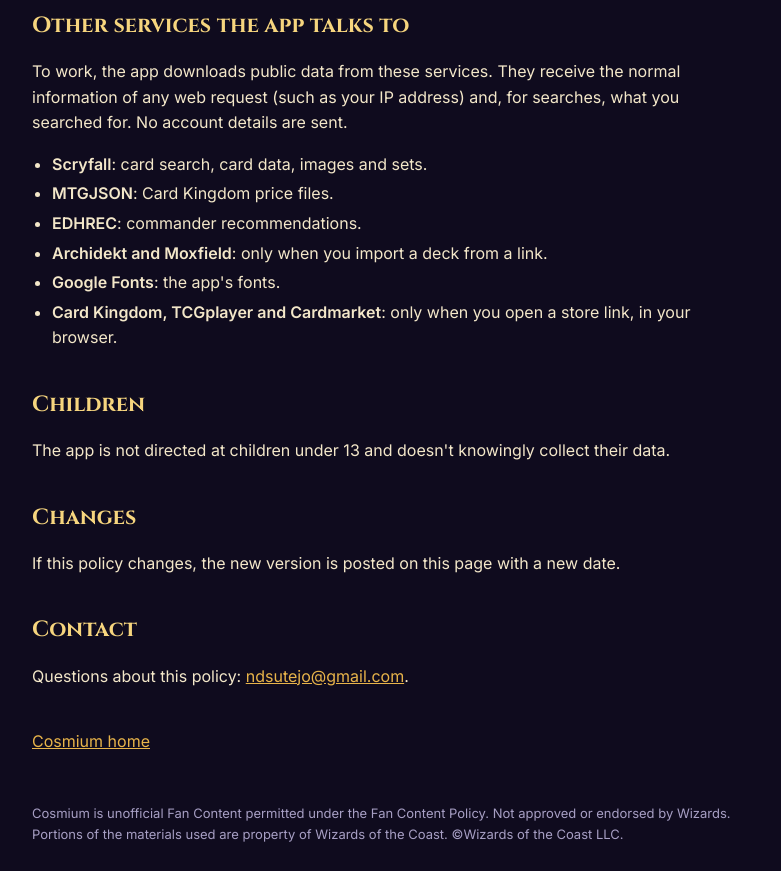
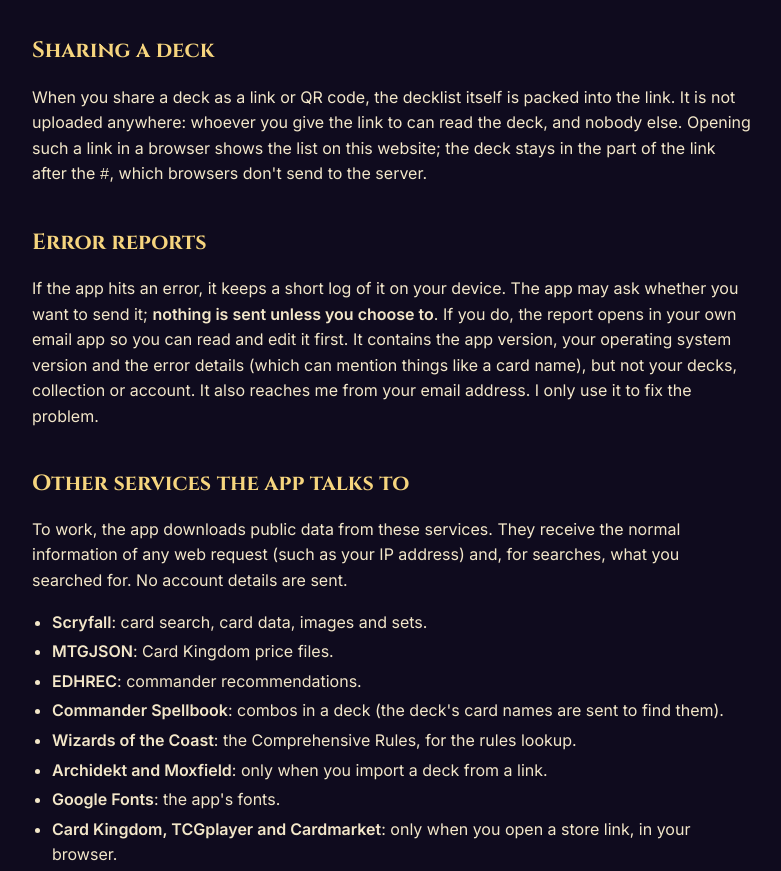
Before and after one commit to HDWKG/HDWKG.github.io, a plain HTML site: page cosmium/privacy.html in a window 1280 px wide. Shown: the part 1322-2193 px from the top of the page, without its empty margins (248-1029 px from the left). Drawn offline with Linux system fonts and the light colour scheme.

Commit message:
Cosmium privacy policy: error reports, deck share links, Commander Spellbook, rules download
Co-Authored-By: Claude Opus 5.5 <noreply@anthropic.com>

```diff
--- a/cosmium/privacy.html
+++ b/cosmium/privacy.html
@@ -11,15 +11,16 @@
 <body>
 <main>
   <h1>Privacy policy</h1>
-  <p class="muted">Cosmium · Last updated 14 November 2026</p>
+  <p class="muted">Cosmium · Last updated 17 November 2026</p>
 
   <p>Cosmium ("the app") is a free Magic: The Gathering deck builder,
-  collection tracker, card scanner, card search and life counter for Android
-  and Windows,
+  collection tracker, card scanner, card search, playtester and life counter
+  for Android and Windows,
   made by an individual developer ("I"). This policy explains what data the
   app uses and why. The short version: <strong>your data stays on your
   device, and in your own Google Drive if you choose to sign in. I don't run
-  a server and I never receive your data.</strong></p>
+  a server, the app has no ads or analytics, and I never receive your data
+  unless you email me an error report yourself.</strong></p>
 
   <h2>Data stored on your device</h2>
   <p>Your decks, collection, folders, settings, life tracker games, recently
@@ -69,6 +70,23 @@
       <a href="https://myaccount.google.com/permissions">myaccount.google.com/permissions</a>.</li>
   </ul>
 
+  <h2>Sharing a deck</h2>
+  <p>When you share a deck as a link or QR code, the decklist itself is
+  packed into the link. It is not uploaded anywhere: whoever you give the
+  link to can read the deck, and nobody else. Opening such a link in a
+  browser shows the list on this website; the deck stays in the part of the
+  link after the <code>#</code>, which browsers don't send to the server.</p>
+
+  <h2>Error reports</h2>
+  <p>If the app hits an error, it keeps a short log of it on your device.
+  The app may ask whether you want to send it; <strong>nothing is sent
+  unless you choose to</strong>. If you do, the report opens in your own
+  email app so you can read and edit it first. It contains the app version,
+  your operating system version and the error details (which can mention
+  things like a card name), but not your decks, collection or account. It
+  also reaches me from your email address. I only use it to fix the
+  problem.</p>
+
   <h2>Other services the app talks to</h2>
   <p>To work, the app downloads public data from these services. They
   receive the normal information of any web request (such as your IP
@@ -78,6 +96,10 @@
     <li><strong>Scryfall</strong>: card search, card data, images and sets.</li>
     <li><strong>MTGJSON</strong>: Card Kingdom price files.</li>
     <li><strong>EDHREC</strong>: commander recommendations.</li>
+    <li><strong>Commander Spellbook</strong>: combos in a deck (the deck's
+      card names are sent to find them).</li>
+    <li><strong>Wizards of the Coast</strong>: the Comprehensive Rules, for
+      the rules lookup.</li>
     <li><strong>Archidekt and Moxfield</strong>: only when you import a deck from a link.</li>
     <li><strong>Google Fonts</strong>: the app's fonts.</li>
     <li><strong>Card Kingdom, TCGplayer and Cardmarket</strong>: only when you open a store link, in your browser.</li>
```
